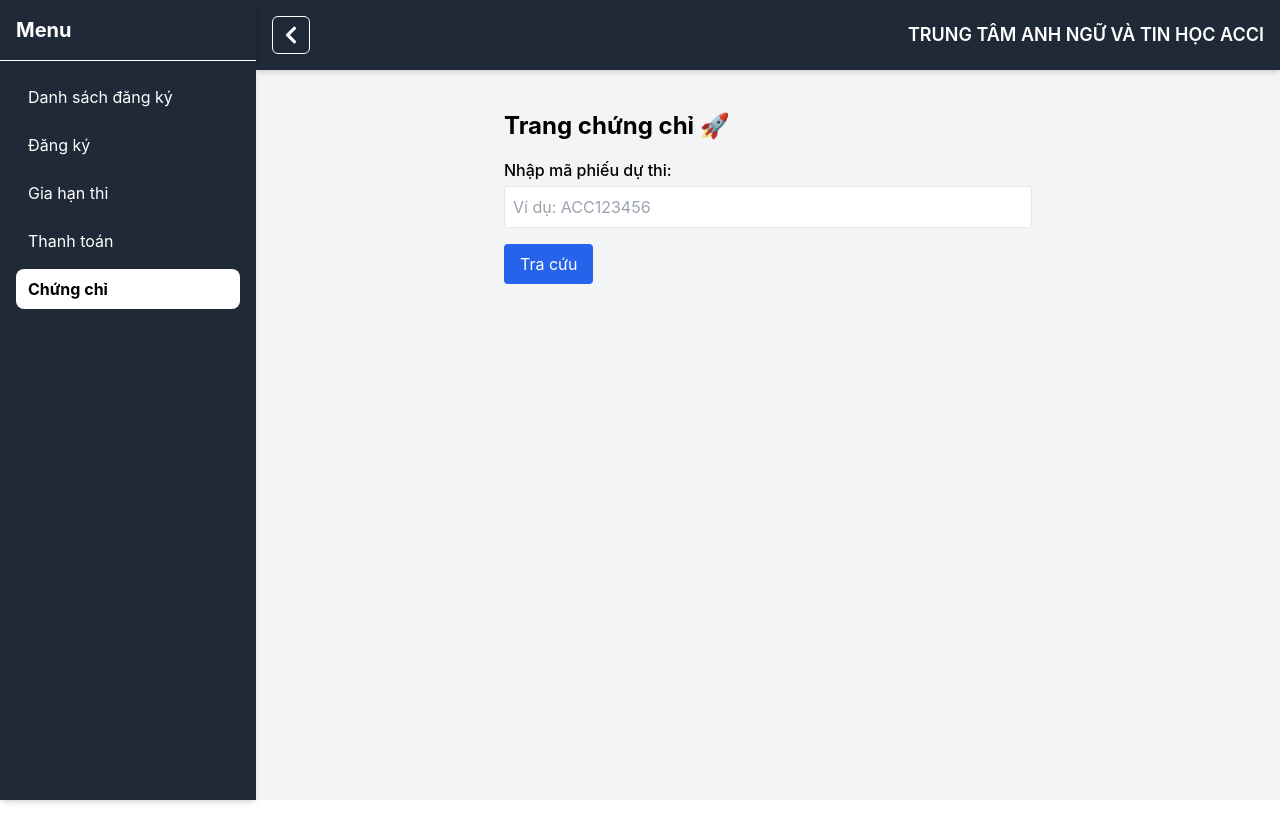
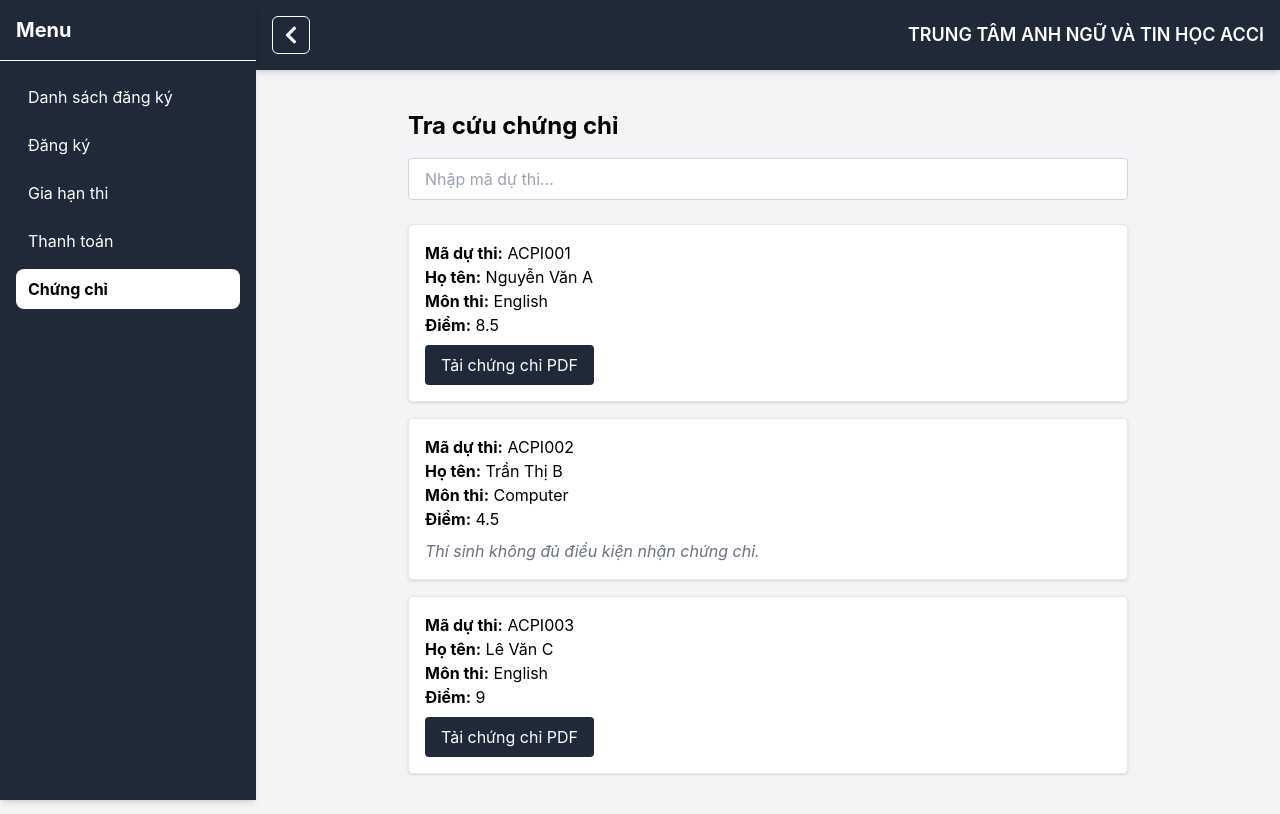
Before and after one commit to DarkcodeQuan/ACCI-pttk, a React (Create React App) app: page /certificates in a window 1280 px wide. Built offline with nearby package versions, Linux system fonts and the light colour scheme.

Commit message:
update for uniformity
uniform the color of buttons, fix some UI bugs

```diff
--- a/src/pages/Certificates.js
+++ b/src/pages/Certificates.js
@@ -3,121 +3,143 @@
 
 const mockCertificates = [
   {
-    ticket: "ACC123456",
+    ticket: "ACPI001",
     name: "Nguyễn Văn A",
-    examType: "Tin học",
-    score: 85,
+    examType: "English",
+    score: 8.5,
     status: "Đạt",
   },
   {
-    ticket: "ACC123457",
+    ticket: "ACPI002",
     name: "Trần Thị B",
-    examType: "Ngoại ngữ",
-    score: 72,
-    status: "Đạt",
+    examType: "Computer",
+    score: 4.5,
+    status: "Rớt",
   },
   {
-    ticket: "ACC123458",
+    ticket: "ACPI003",
     name: "Lê Văn C",
-    examType: "Tin học",
-    score: 59,
-    status: "Không đạt",
+    examType: "English",
+    score: 9.0,
+    status: "Đạt",
   },
 ];
 
+// Hàm chuyển tên có dấu sang không dấu
+const removeVietnameseTones = (str) => {
+  return str
+    .normalize("NFD")
+    .replace(/[\u0300-\u036f]/g, "")
+    .replace(/đ/g, "d")
+    .replace(/Đ/g, "D");
+};
+
 export default function Certificates() {
-  const [ticketCode, setTicketCode] = useState("");
-  const [result, setResult] = useState(null);
-  const [error, setError] = useState("");
-
-  const handleSearch = () => {
-    const found = mockCertificates.find((c) => c.ticket === ticketCode.trim());
-    if (!found) {
-      setResult(null);
-      setError("Không tìm thấy mã phiếu.");
-    } else {
-      setResult(found);
-      setError("");
-    }
-  };
+  const [searchTerm, setSearchTerm] = useState("");
 
   const generateCertificatePDF = (data) => {
     const doc = new jsPDF();
+    const pageWidth = doc.internal.pageSize.getWidth();
+    const margin = 20;
+    const center = pageWidth / 2;
 
+    // Tiêu đề chứng chỉ
+    doc.setFont("Helvetica", "bold");
+    doc.setFontSize(22);
+    doc.text("CERTIFICATE OF ACHIEVEMENT", center, margin + 20, { align: "center" });
+
+    // Khoảng cách giữa các phần
+    const lineHeight = 10;
+    let yPosition = margin + 40;
+
+    // Phần thông tin chung
+    doc.setFont("Helvetica", "normal");
+    doc.setFontSize(16);
+    doc.text("This certifies that", center, yPosition, { align: "center" });
+    yPosition += lineHeight;
+
+    // Họ tên người nhận chứng chỉ
     doc.setFont("Helvetica", "bold");
     doc.setFontSize(18);
-    doc.text("CHỨNG CHỈ HOÀN THÀNH", 105, 30, { align: "center" });
+    doc.text(removeVietnameseTones(data.name), center, yPosition, { align: "center" });
+    yPosition += 20;
 
+    // Thông tin kỳ thi
+    doc.setFont("Helvetica", "normal");
+    doc.setFontSize(14);
+    doc.text(`has completed the exam in: ${data.examType}`, center, yPosition, { align: "center" });
+    yPosition += lineHeight;
+    doc.text(`with the score of: ${data.score}`, center, yPosition, { align: "center" });
+    yPosition += lineHeight + 20;
+
+    // Phần thông tin thêm
     doc.setFontSize(12);
-    doc.setFont("Helvetica", "normal");
-    doc.text(`Họ tên: ${data.name}`, 20, 60);
-    doc.text(`Môn thi: ${data.examType}`, 20, 70);
-    doc.text(`Điểm: ${data.score}`, 20, 80);
-    doc.text(`Kết quả: ${data.status}`, 20, 90);
+    doc.text("ACPI English and Informatics Center", center, yPosition, { align: "center" });
+    yPosition += lineHeight;
+    doc.text("Issued on: " + new Date().toLocaleDateString("en-US"), center, yPosition, { align: "center" });
+    yPosition += lineHeight + 10;
 
-    doc.setFontSize(10);
-    doc.text("Trung tâm Anh ngữ và Tin học ACCI", 20, 110);
-    doc.text("Chứng chỉ được cấp ngày: " + new Date().toLocaleDateString(), 20, 120);
+    // Thêm đường kẻ ngăn cách
+    doc.setLineWidth(0.5);
+    doc.line(margin, yPosition, pageWidth - margin, yPosition);
+    yPosition += 15;
 
+    // Thêm chữ ký (có thể thay thế bằng chữ ký thật nếu có)
+    doc.setFontSize(12);
+    doc.text("Signature", center, yPosition, { align: "center" });
+
+    // Tạo file PDF
     doc.save(`${data.ticket}_certificate.pdf`);
   };
 
+  const filteredCertificates = mockCertificates.filter((cert) =>
+    cert.ticket.toLowerCase().includes(searchTerm.toLowerCase())
+  );
+
   return (
-    <div className="max-w-xl mx-auto p-6">
-      <h1 className="text-2xl font-bold mb-4">Trang chứng chỉ 🚀</h1>
-
-      <div className="mb-4">
-        <label className="block font-medium mb-1">Nhập mã phiếu dự thi:</label>
+    <div className="max-w-3xl mx-auto p-6">
+      <h1 className="text-2xl font-bold mb-4">Tra cứu chứng chỉ</h1>
       <input
         type="text"
-          value={ticketCode}
-          onChange={(e) => setTicketCode(e.target.value)}
-          className="border p-2 w-full rounded"
-          placeholder="Ví dụ: ACC123456"
+        placeholder="Nhập mã dự thi..."
+        value={searchTerm}
+        onChange={(e) => setSearchTerm(e.target.value)}
+        className="border border-gray-300 rounded px-4 py-2 w-full mb-6"
       />
-      </div>
 
+      {filteredCertificates.length > 0 ? (
+        <div className="space-y-4">
+          {filteredCertificates.map((cert) => (
+            <div key={cert.ticket} className="border p-4 rounded shadow bg-white">
+              <p>
+                <strong>Mã dự thi:</strong> {cert.ticket}
+              </p>
+              <p>
+                <strong>Họ tên:</strong> {cert.name}
+              </p>
+              <p>
+                <strong>Môn thi:</strong> {cert.examType}
+              </p>
+              <p>
+                <strong>Điểm:</strong> {cert.score}
+              </p>
+              {cert.status === "Đạt" ? (
                 <button
-        onClick={handleSearch}
-        className="bg-blue-600 text-white px-4 py-2 rounded"
+                  onClick={() => generateCertificatePDF(cert)}
+                  className="mt-2 bg-gray-800 text-white px-4 py-2 rounded hover:text-gray-200"
                 >
-        Tra cứu
+                  Tải chứng chỉ PDF
                 </button>
-
-      {error && (
-        <div className="text-red-600 font-medium mt-4 bg-red-100 p-2 rounded">
-          ⚠️ {error}
-        </div>
-      )}
-
-      {result && (
-        <div className="mt-6 border p-4 rounded shadow space-y-2 bg-white">
-          <h2 className="text-xl font-semibold text-green-700">Kết quả:</h2>
-          <p><strong>Họ tên:</strong> {result.name}</p>
-          <p><strong>Môn thi:</strong> {result.examType}</p>
-          <p><strong>Điểm:</strong> {result.score}</p>
-          <p>
-            <strong>Kết quả:</strong>{" "}
-            <span className={result.status === "Đạt" ? "text-green-600 font-semibold" : "text-red-600 font-semibold"}>
-              {result.status}
-            </span>
-          </p>
-
-          {result.status === "Đạt" && (
-            <button
-              onClick={() => generateCertificatePDF(result)}
-              className="bg-green-600 text-white px-4 py-2 rounded mt-3 hover:bg-green-700"
-            >
-              Tạo & Tải chứng chỉ PDF
-            </button>
-          )}
-
-          {result.status !== "Đạt" && (
-            <p className="text-sm text-gray-600 italic mt-2">
-              Không thể in chứng chỉ vì kết quả không đạt.
+              ) : (
+                <p className="italic text-gray-500 mt-2">
+                  Thí sinh không đủ điều kiện nhận chứng chỉ.
                 </p>
               )}
             </div>
+          ))}
+        </div>
+      ) : (
+        <p className="text-gray-500">Không tìm thấy chứng chỉ phù hợp.</p>
       )}
     </div>
   );
--- a/src/pages/Payment/Payment.js
+++ b/src/pages/Payment/Payment.js
@@ -72,7 +72,7 @@
                                     <td className="px-4 py-2">
                                         <button
                                             onClick={() => handlePayment(candidate)}
-                                            className="px-3 py-1 bg-blue-600 text-white rounded hover:bg-blue-700 text-sm"
+                                            className="px-3 py-1 bg-gray-800 text-white rounded hover:text-grey-200"
                                         >
                                             Thanh toán
                                         </button>
--- a/src/pages/Registration/CandidateInfo.js
+++ b/src/pages/Registration/CandidateInfo.js
@@ -4,19 +4,19 @@
       <h3 className="font-semibold mb-2">Thông tin người dự thi</h3>
       <input
         className="border p-2 w-full mb-2"
-        placeholder="Họ và tên người dự thi"
+        placeholder="Họ và tên"
         value={form.candidateName}
         onChange={(e) => setForm({ ...form, candidateName: e.target.value })}
       />
       <input
         className="border p-2 w-full mb-2"
-        placeholder="Số điện thoại người dự thi"
+        placeholder="Số điện thoại"
         value={form.candidatePhone}
         onChange={(e) => setForm({ ...form, candidatePhone: e.target.value })}
       />
       <input
         className="border p-2 w-full mb-2"
-        placeholder="Email người dự thi"
+        placeholder="Email"
         value={form.candidateEmail}
         onChange={(e) => setForm({ ...form, candidateEmail: e.target.value })}
       />
--- a/src/pages/Registration/GroupForm.js
+++ b/src/pages/Registration/GroupForm.js
@@ -95,7 +95,7 @@
               type="text"
               value={unit.unitName}
               onChange={(e) => setUnit({ ...unit, unitName: e.target.value })}
-              placeholder="Nhập tên đơn vị"
+              placeholder="Tên đơn vị"
               className="border p-2 w-full mb-4"
             />
             <input
--- a/src/pages/Registration/RegistrarInfo.js
+++ b/src/pages/Registration/RegistrarInfo.js
@@ -4,19 +4,19 @@
         <h3 className="font-semibold mb-2">Thông tin người đăng ký</h3>
         <input
           className="border p-2 w-full mb-2"
-          placeholder="Họ và tên người đăng ký"
+          placeholder="Họ và tên"
           value={form.registrarName}
           onChange={(e) => setForm({ ...form, registrarName: e.target.value })}
         />
         <input
           className="border p-2 w-full mb-2"
-          placeholder="Số điện thoại người đăng ký"
+          placeholder="Số điện thoại"
           value={form.registrarPhone}
           onChange={(e) => setForm({ ...form, registrarPhone: e.target.value })}
         />
         <input
           className="border p-2 w-full mb-2"
-          placeholder="Email người đăng ký"
+          placeholder="Email"
           value={form.registrarEmail}
           onChange={(e) => setForm({ ...form, registrarEmail: e.target.value })}
         />
--- a/src/pages/Reschedule.js
+++ b/src/pages/Reschedule.js
@@ -116,7 +116,7 @@
 
         <button
           type="submit"
-          className="bg-blue-600 text-white px-4 py-2 rounded hover:bg-blue-700"
+          className="bg-gray-800 text-white px-4 py-2 rounded hover:text-gray-200"
         >
           Gửi yêu cầu gia hạn
         </button>
--- a/src/pages/Table/Dashboard.js
+++ b/src/pages/Table/Dashboard.js
@@ -69,7 +69,7 @@
             onClick={() => setView("individual")}
             className={`px-4 py-2 rounded font-semibold ${
               view === "individual"
-                ? "bg-blue-600 text-white"
+                ? "bg-gray-800 text-white"
                 : "bg-gray-200 text-gray-700"
             }`}
           >
@@ -79,7 +79,7 @@
             onClick={() => setView("group")}
             className={`px-4 py-2 rounded font-semibold ${
               view === "group"
-                ? "bg-blue-600 text-white"
+                ? "bg-gray-800 text-white"
                 : "bg-gray-200 text-gray-700"
             }`}
           >
```
Lines whose indentation alone changed are shown as unchanged.
